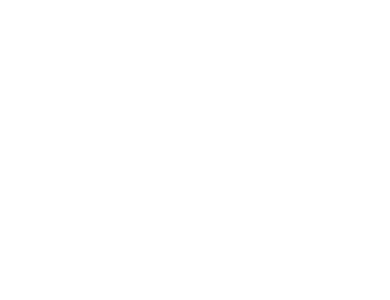
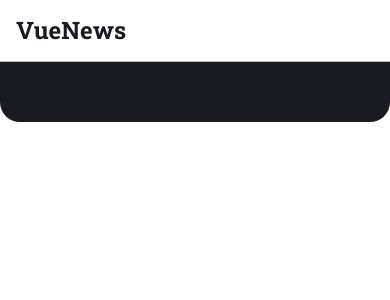
Before and after one commit to Endless1ve/Vue-News, a Vue app: page /#/ in a window 390 px wide. Shown: the top 300 px of the page. Built offline with nearby package versions, Linux system fonts and the light colour scheme.

Commit message:
feat(custom): added menu

```diff
--- a/src/pages/HomePage/ui/HomePage.vue
+++ b/src/pages/HomePage/ui/HomePage.vue
@@ -1,7 +1,12 @@
-<script setup></script>
+<script setup>
+  import { MainHeader } from "@/widgets/Header";
+  import { MainMenu } from "@/widgets/Menu";
+</script>
 
 <template>
-  <div></div>
+  <div>
+    <MainHeader><MainMenu /></MainHeader>
+  </div>
 </template>
 
 <style lang="scss" scoped></style>
--- a/src/widgets/Header/ui/MainHeader.vue
+++ b/src/widgets/Header/ui/MainHeader.vue
@@ -5,6 +5,7 @@
 <template>
   <header class="header">
     <MainLogo />
+    <slot></slot>
   </header>
 </template>
 
--- /dev/null
+++ b/src/widgets/Menu/index.js
@@ -0,0 +1,4 @@
+import MainMenu from "./ui/MainMenu";
+import { useMenuStore } from "./store/menu";
+
+export { MainMenu, useMenuStore };
--- /dev/null
+++ b/src/widgets/Menu/store/menu.js
@@ -0,0 +1,3 @@
+import { defineStore } from "pinia";
+
+export const useMenuStore = defineStore("menu", () => {});
--- /dev/null
+++ b/src/widgets/Menu/ui/MainMenu.vue
@@ -0,0 +1,32 @@
+<script setup></script>
+
+<template>
+  <div class="menu"></div>
+</template>
+
+<style lang="scss" scoped>
+  .menu {
+    @include flex-row;
+    @include gap-check-supports(0, 70px);
+
+    @media screen and (max-width: 768px) {
+      @include gap-check-supports(0, 50px);
+    }
+
+    @media screen and (max-width: 650px) {
+      position: absolute;
+      top: 102%;
+      left: 0;
+      width: 100%;
+      border-radius: 0 0 20px 20px;
+      padding: 20px 40px 40px;
+      color: $main-light-color;
+      background-color: $main-dark-color;
+      @include flex-column-reverse;
+    }
+
+    @media screen and (max-width: 425px) {
+      padding: 20px 16px 40px;
+    }
+  }
+</style>
```
